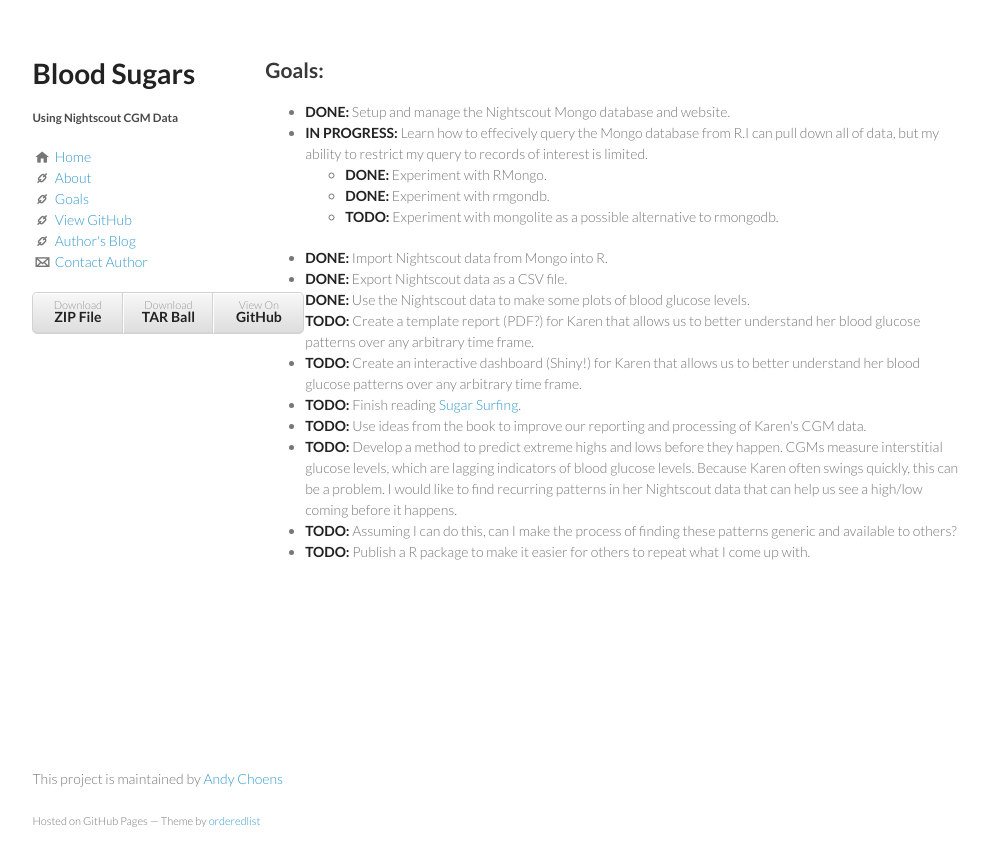
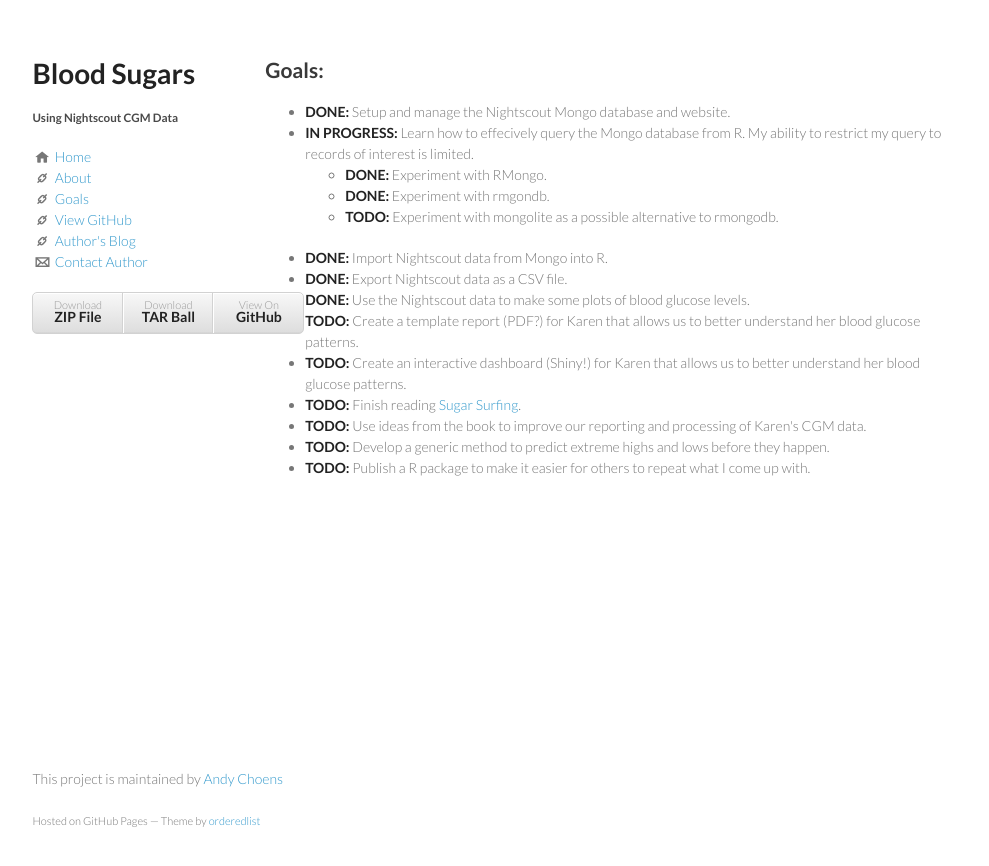
Before and after one commit to Choens/blood-sugars, a Jekyll site: the page built from goals.html, in a window 1280 px wide. Shown: the top 866 px of the page, without its empty margins (142-1131 px from the left). Built offline with Jekyll 4.4.1, drawn with Linux system fonts in a browser that asks for light colours.

Commit message:
More cleanup, simplification.

```diff
--- a/goals.html
+++ b/goals.html
@@ -15,9 +15,8 @@ title: Goals
         website.</li>
     <li>
         <strong>IN PROGRESS:</strong> Learn how to effecively query
-        the Mongo database from R.I can pull down all of data, but my
-        ability to restrict my query to records of interest is
-        limited.
+        the Mongo database from R. My ability to restrict my query to
+        records of interest is limited.
     </li>
 
         <ul>
@@ -34,13 +33,12 @@ title: Goals
     </li>
     <li>
         <strong>TODO:</strong> Create a template report (PDF?) for Karen that
-        allows us to better understand her blood glucose patterns over
-        any arbitrary time frame.
+        allows us to better understand her blood glucose patterns.
     </li>
     <li>
         <strong>TODO:</strong> Create an interactive dashboard (Shiny!) for
         Karen that allows us to better understand her blood glucose
-        patterns over any arbitrary time frame.
+        patterns.
     </li>
     <li>
         <strong>TODO:</strong> Finish reading <a href="http://sugarsurfing.com/">Sugar Surfing</a>.
@@ -50,17 +48,8 @@ title: Goals
         processing of Karen's CGM data.
     </li>
     <li>
-        <strong>TODO:</strong> Develop a method to predict extreme highs and
-        lows before they happen. CGMs measure interstitial glucose
-        levels, which are lagging indicators of blood glucose
-        levels. Because Karen often swings quickly, this can be a
-        problem. I would like to find recurring patterns in her
-        Nightscout data that can help us see a high/low coming before
-        it happens.
-    </li>
-    <li>
-        <strong>TODO:</strong> Assuming I can do this, can I make the process
-        of finding these patterns generic and available to others?
+        <strong>TODO:</strong> Develop a generic method to predict
+        extreme highs and lows before they happen.
     </li>
     <li>
         <strong>TODO:</strong> Publish a R package to make it easier for others to repeat
```
